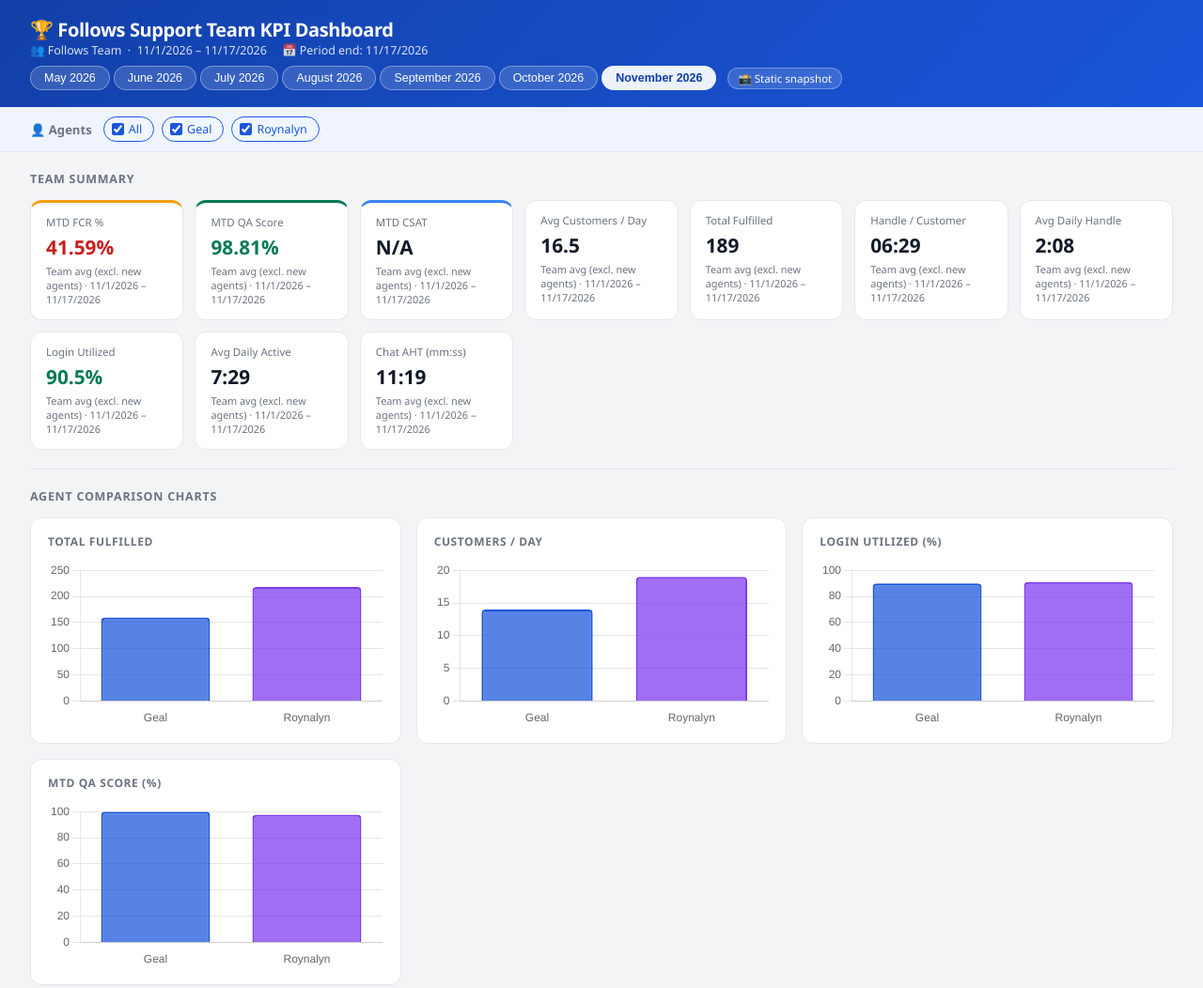
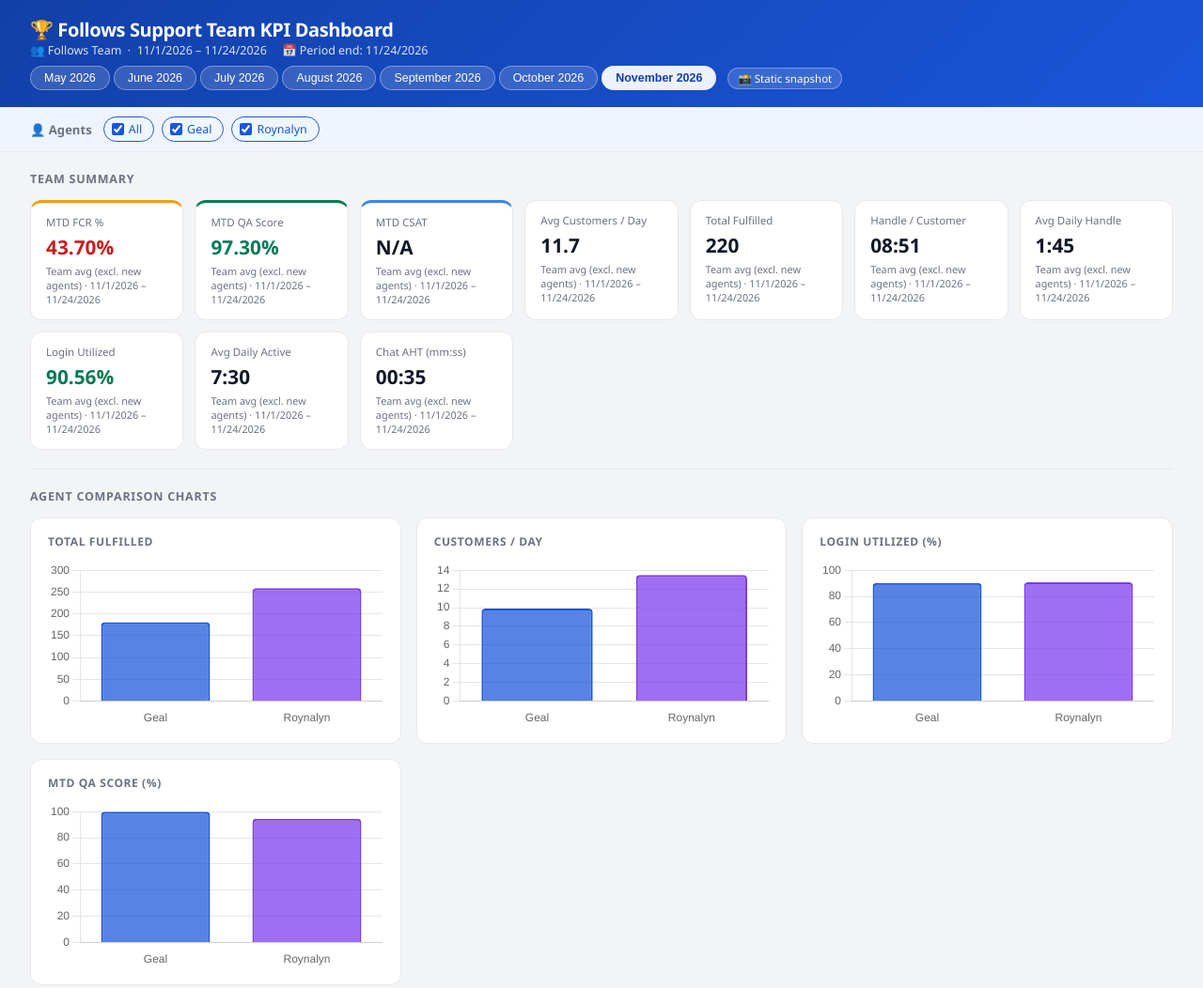
Before and after one commit to bvcafirma3rd/fs-kpi-dashboard, a plain HTML site: page index.html in a window 1280 px wide. Shown: the top 1052 px of the page at 94% size. Drawn offline with nearby package versions, Linux system fonts and the light colour scheme.

Commit message:
Weekly update: November 24 metrics

```diff
--- a/index.html
+++ b/index.html
@@ -549,39 +549,39 @@ var DATASETS = {
   },
 
   november: {
-    startISO: '2026-11-01', endISO: '2026-11-17',
+    startISO: '2026-11-01', endISO: '2026-11-24',
     agents: [
       {
         name: 'Geal Ann Lorico',
-        workedHrs: 90, days: 11.3, fulfilled: 160, noReply: 17,
-        fcr: 41.81, qa: 100.00, csat: null,
-        cxPerDay: 14, handleTime: '1:33', handlePerCust: '06:00',
-        loginTime: '8:13', activeTime: '7:24', utilized: 90,
-        chatAHT: '11:02', fulfByResp: 143
+        workedHrs: 125.5, days: 15.7, fulfilled: 181, noReply: 26,
+        fcr: 45.64, qa: 100.00, csat: null,
+        cxPerDay: 9.9, handleTime: '1:20', handlePerCust: '08:10',
+        loginTime: '8:12', activeTime: '7:24', utilized: 90.35,
+        chatAHT: '00:37', fulfByResp: 155
       },
       {
         name: 'Jessica Iba\xf1ez',
-        workedHrs: 20, days: 2.5, fulfilled: 71, noReply: 7,
-        fcr: 66.67, qa: 94.05, csat: null,
-        cxPerDay: 28, handleTime: null, handlePerCust: '11:13',
+        workedHrs: 30, days: 3.8, fulfilled: 78, noReply: 9,
+        fcr: 64.58, qa: 94.44, csat: null,
+        cxPerDay: 18.4, handleTime: '4:25', handlePerCust: '14:27',
         loginTime: null, activeTime: null, utilized: null,
-        chatAHT: null, fulfByResp: 64, newAgent: true
+        chatAHT: '00:00', fulfByResp: 69, newAgent: true
       },
       {
         name: 'Roynalyn Malcampo',
-        workedHrs: 90, days: 11.2, fulfilled: 218, noReply: 25,
-        fcr: 41.37, qa: 97.62, csat: null,
-        cxPerDay: 19, handleTime: '2:43', handlePerCust: '06:57',
-        loginTime: '8:20', activeTime: '7:33', utilized: 91,
-        chatAHT: '11:35', fulfByResp: 193
+        workedHrs: 131.7, days: 16.5, fulfilled: 259, noReply: 36,
+        fcr: 41.76, qa: 94.60, csat: null,
+        cxPerDay: 13.5, handleTime: '2:09', handlePerCust: '09:32',
+        loginTime: '8:21', activeTime: '7:35', utilized: 90.77,
+        chatAHT: '00:33', fulfByResp: 223
       }
     ],
     team: {
-      workedHrs: 66.7, days: 8.3, fulfilled: 150, noReply: 16,
-      fcr: 49.95, qa: 97.22, csat: null,
-      cxPerDay: 20.6, handleTime: '2:08', handlePerCust: '08:03',
-      loginTime: '8:16', activeTime: '7:29', utilized: 90.38,
-      chatAHT: '11:18', fulfByResp: 133
+      workedHrs: 95.7, days: 12.0, fulfilled: 173, noReply: 24,
+      fcr: 50.66, qa: 96.35, csat: null,
+      cxPerDay: 13.9, handleTime: '2:38', handlePerCust: '10:43',
+      loginTime: '8:17', activeTime: '7:30', utilized: 90.56,
+      chatAHT: '00:23', fulfByResp: 149
     }
   }
 };
```
